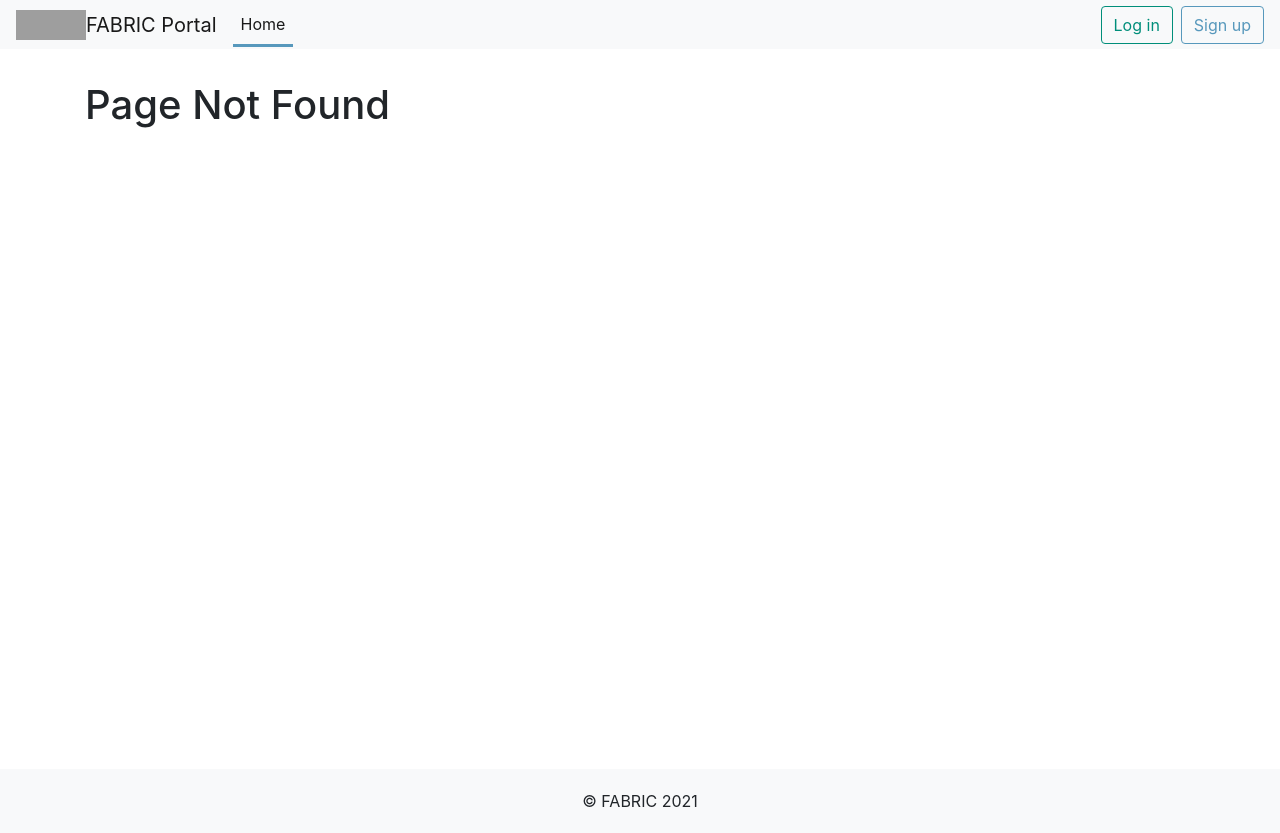
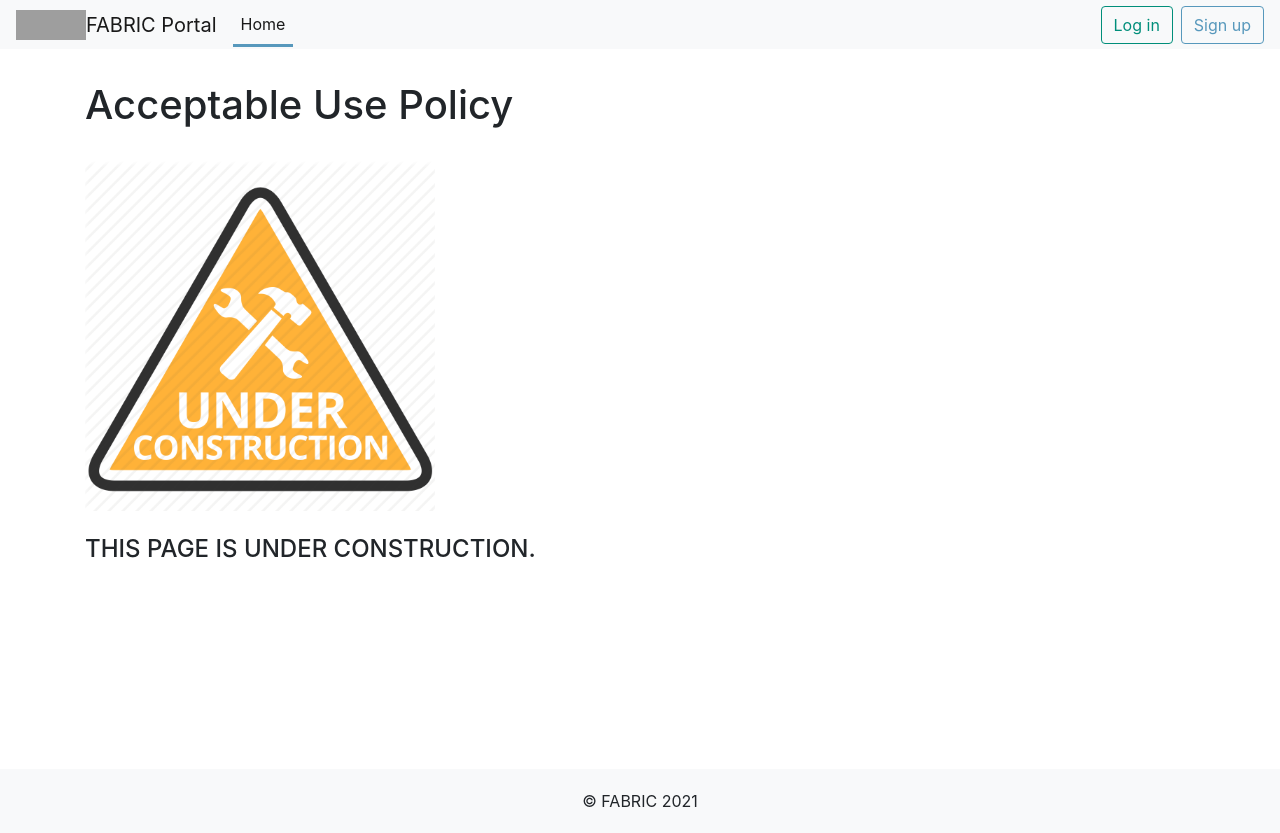
Before and after one commit to fabric-testbed/fabric-portal, a React (Create React App) app: page /aup in a window 1280 px wide. Before the commit this address had no page. Built offline with nearby package versions, Linux system fonts and the light colour scheme; grey boxes are pictures that could not be loaded.

Commit message:
#56: added empty AUP and cookie policy pages & link aup page in signup step 1

```diff
--- a/src/App.js
+++ b/src/App.js
@@ -6,7 +6,9 @@ import Resources from "./pages/Resources";
 import Projects from "./pages/Projects";
 import ProjectForm from "./pages/ProjectForm";
 
-import Signup from "./pages/Signup";
+import Signup from "./pages/static/Signup";
+import AUP from "./pages/static/AUP";
+import CookiePolicy from "./pages/static/CookiePolicy";
 import Experiments from "./pages/Experiments";
 import Guide from "./pages/Guide";
 import Links from "./pages/Links";
@@ -28,6 +30,9 @@ function App() {
         <Header />
         <Switch>
           <Route path="/" component={Home} exact />
+          <Route path="/aup" component={AUP} />
+          <Route path="/cookiepolicy" component={CookiePolicy} />
+          <Route path="/signup/:id" component={Signup} />
           <ProtectedRoute path="/resources" component={Resources} />
           <ProtectedRoute path="/projects/:id" component={ProjectForm} />
           <ProtectedRoute path="/projects" component={Projects} />
@@ -35,7 +40,6 @@ function App() {
           <ProtectedRoute path="/guide" component={Guide} />
           <ProtectedRoute path="/links" component={Links} />
           <ProtectedRoute path="/user" component={User} />
-          <ProtectedRoute path="/signup/:id" component={Signup} />
           <Route component={NotFound} />
         </Switch>
       </Router>
--- a/src/components/Signup/Step1.jsx
+++ b/src/components/Signup/Step1.jsx
@@ -1,4 +1,6 @@
 import React from "react";
+import { NavLink } from "react-router-dom";
+
 import { selfEnrollRequest } from "../../services/portalData.json";
 
 const Step1 = () => {
@@ -6,7 +8,7 @@ const Step1 = () => {
     <div>
       <div>
         <p>Dear Experimenter,</p>
-        <p>Welcome to FABRIC! Before you sign up we would like you to familiarize yourself with our facility Acceptable Use Policy (AUP). </p>
+        <p>Welcome to FABRIC! Before you sign up we would like you to familiarize yourself with our facility <NavLink to="/aup">Acceptable Use Policy (AUP)</NavLink>. </p>
         <p>
           In order to begin using FABRIC you will have to take the following steps:
         </p>
--- /dev/null
+++ b/src/pages/static/AUP.jsx
@@ -0,0 +1,13 @@
+import React from "react";
+import UnderConstruction from "../../components/common/UnderConstruction";
+
+const AUP = () => {
+  return (
+    <div className="container">
+      <h1>Acceptable Use Policy</h1>
+      <UnderConstruction />
+    </div>
+  );
+};
+
+export default AUP;
--- /dev/null
+++ b/src/pages/static/CookiePolicy.jsx
@@ -0,0 +1,13 @@
+import React from "react";
+import UnderConstruction from "../../components/common/UnderConstruction";
+
+const CookiePolicy = () => {
+  return (
+    <div className="container">
+      <h1>Cookie Policy</h1>
+      <UnderConstruction />
+    </div>
+  );
+};
+
+export default CookiePolicy;
```
Also changed, not shown: src/pages/static/Signup.jsx (renamed from src/pages/Signup.jsx, +4 -4 lines).
